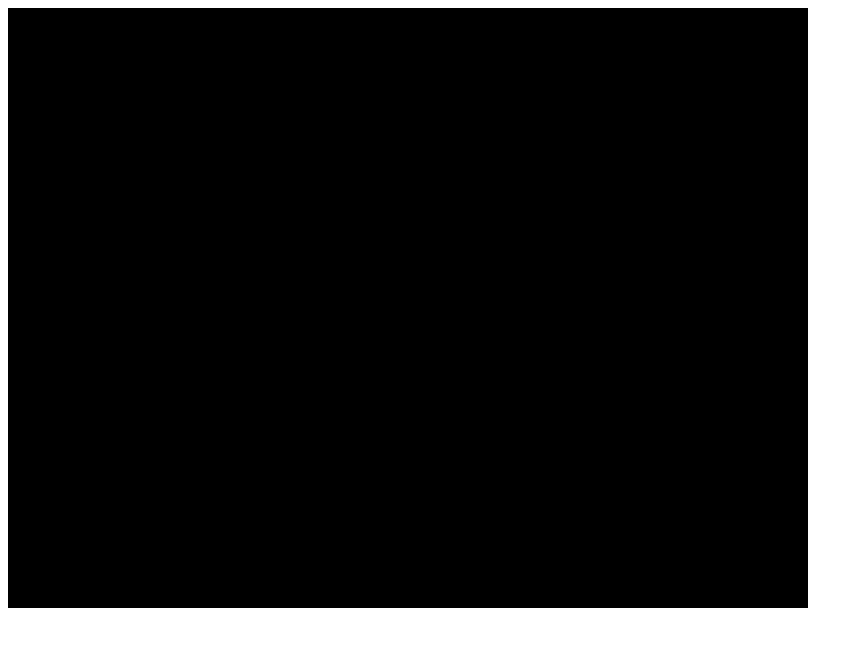
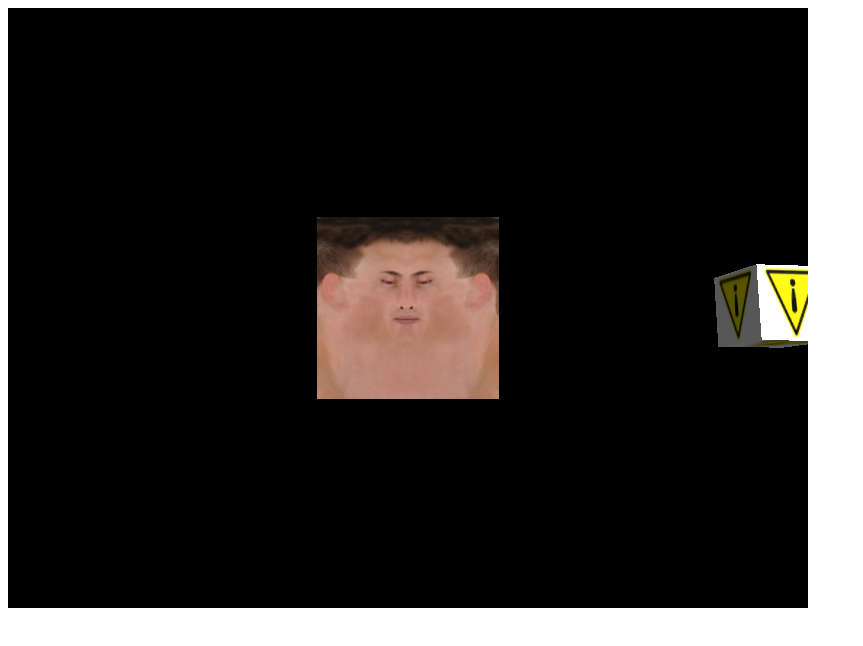
Before and after one commit to V2132085/texture, a plain HTML site: page original.html in a window 1280 px wide. Shown: the whole page, without its empty margins (0-863 px from the left). Drawn offline with nearby package versions, Linux system fonts and the light colour scheme.

Commit message:
Update original.html
カメラの位置変更

```diff
--- a/original.html
+++ b/original.html
@@ -25,7 +25,7 @@
         // カメラを作成
         const camera = new THREE.PerspectiveCamera(45, width / height);
         // カメラの初期座標を設定
-        camera.position.set(0, 0, 5);
+        camera.position.set(0, 0, 10);
 
         // カメラコントローラーを作成
         const controls = new THREE.OrbitControls(camera, document.body);
```
